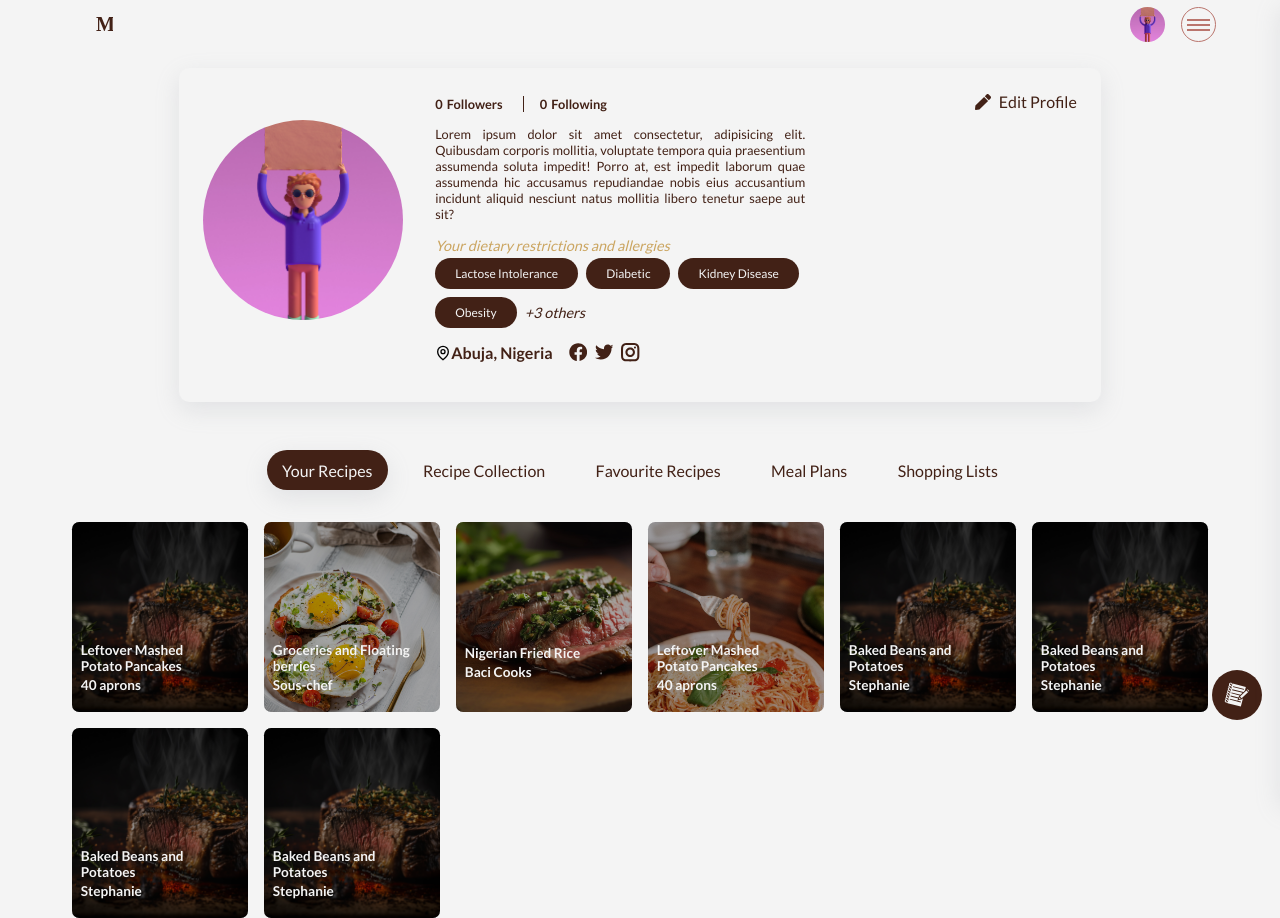
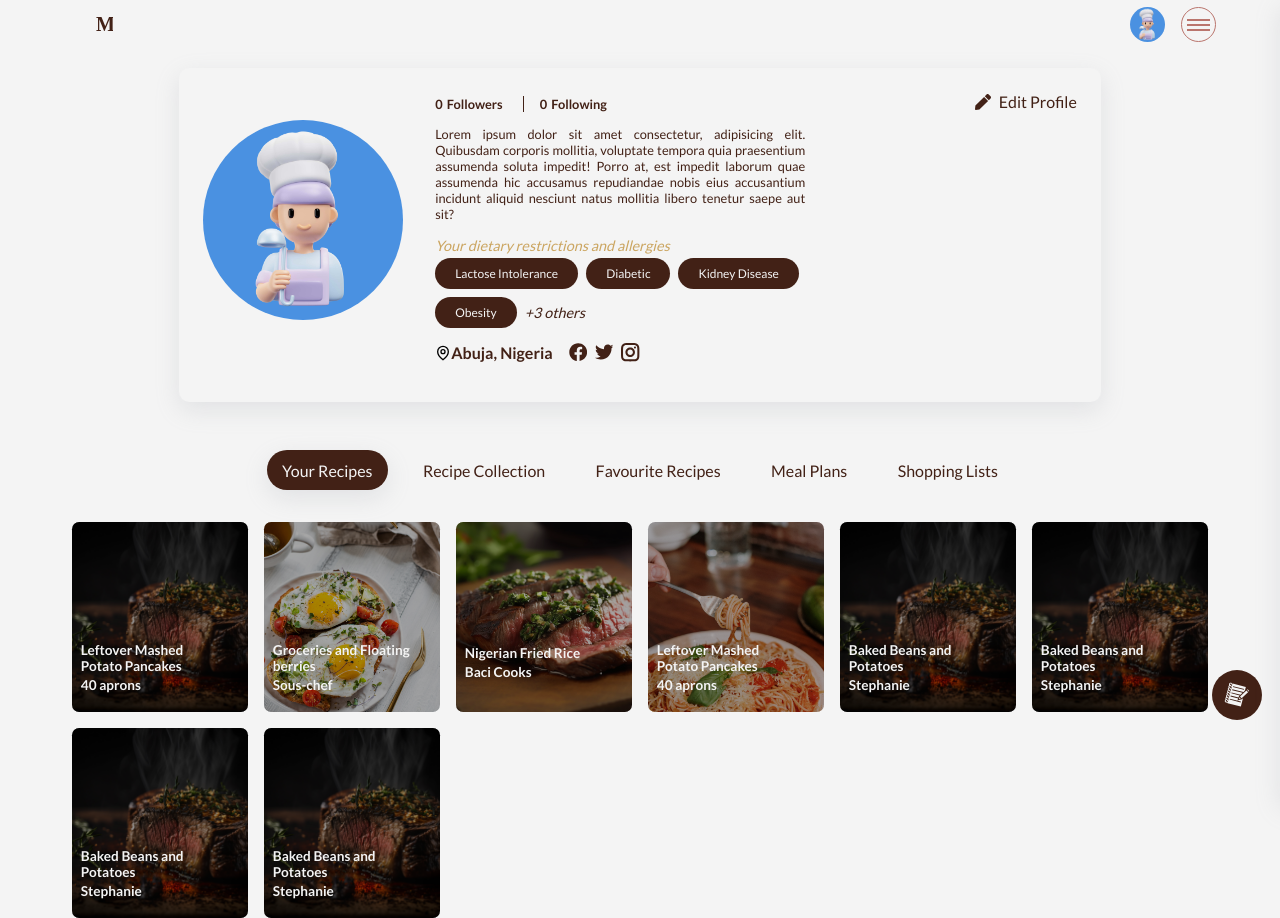
Before and after one commit to Ginikachuqu/MixIt, a React (Vite) app: page /profile in a window 1280 px wide. Built offline with nearby package versions, Linux system fonts and the light colour scheme; no server answers; a web font is replaced by a local one.

Commit message:
Made some slight modifications to the user avatar

```diff
--- a/src/components/navbar/NavBar.tsx
+++ b/src/components/navbar/NavBar.tsx
@@ -6,7 +6,7 @@ import { Link } from "react-router-dom";
 import { Wrapper } from "./Navbar.styles";
 
 // User Avatar
-import user__avatar from "../../../public/images/pexels-mo-eid-11798029.jpg";
+import user__avatar from "../../../public/images/8825333.jpg";
 
 // Components
 import Sidebar from "../sidebar/Sidebar";
--- a/src/pages/user/UserProfile.tsx
+++ b/src/pages/user/UserProfile.tsx
@@ -61,7 +61,7 @@ const UserProfile: React.FunctionComponent<IAppProps> = (props) => {
             <div className="user">
               <div className="user__avatar">
                 <img
-                  src="../../../public/images/pexels-mo-eid-11798029.jpg"
+                  src="../../../public/images/8825333.jpg"
                   alt="user avatar"
                 />
               </div>
```
Also changed, not shown: public/images/8825333.jpg (added).
